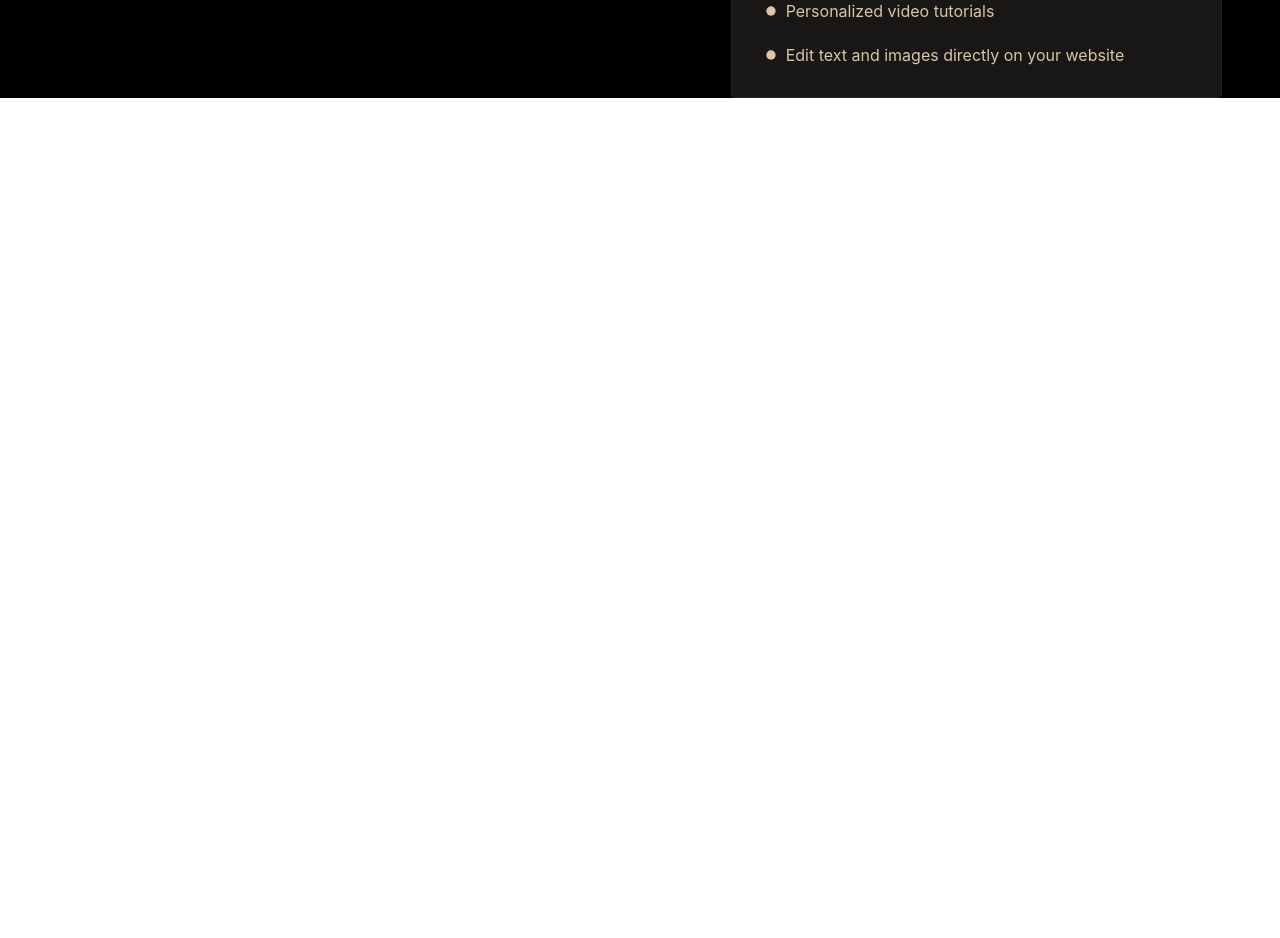
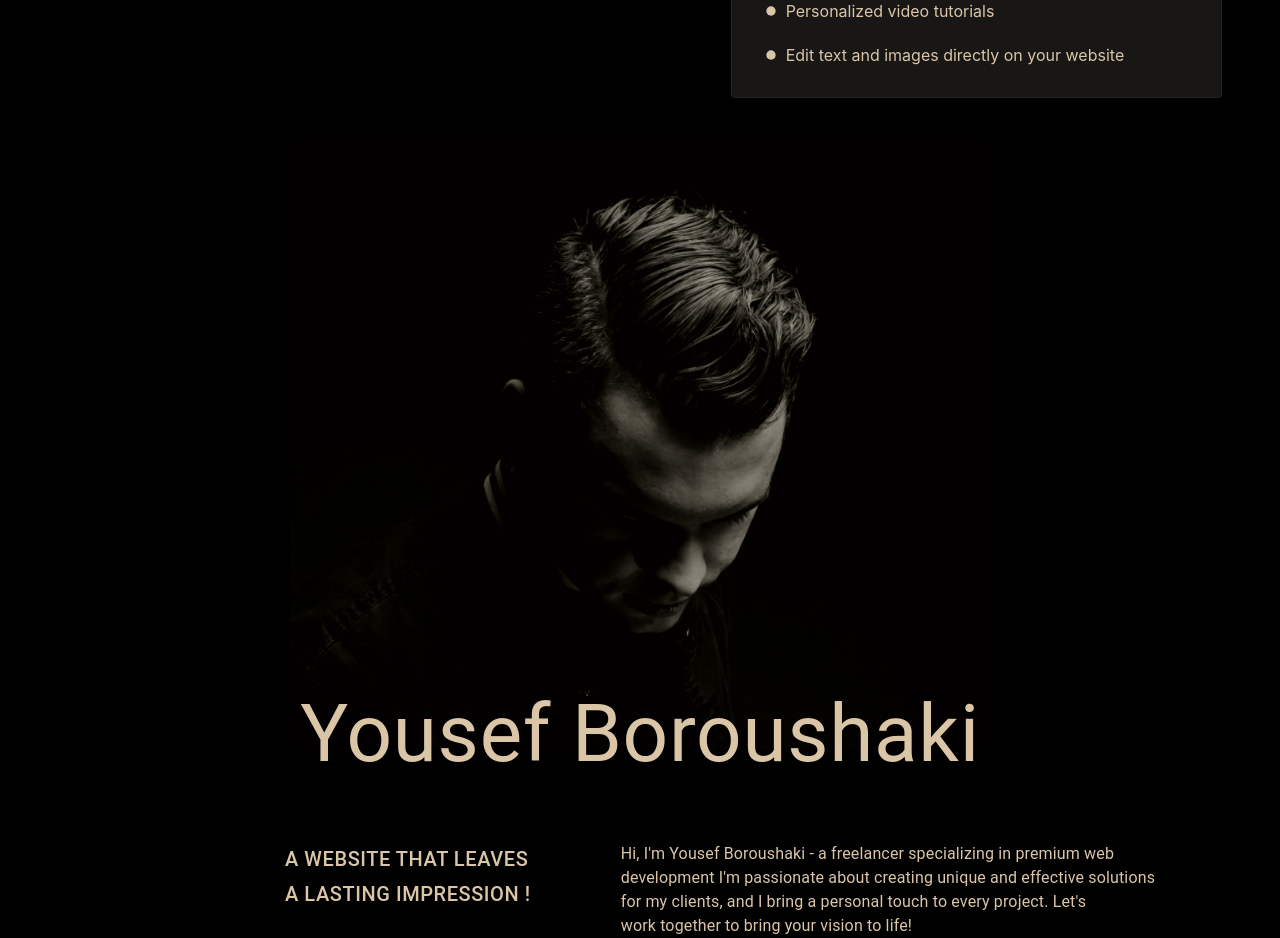
Before and after one commit to Sajjadmoghadam/portfolio, a React (Create React App) app: page / in a window 1280 px wide. Shown: the part 6040-6978 px from the top of the page. Before the commit the page ends 6138 px from the top, so only its background shows below. Built offline with nearby package versions, Linux system fonts and the light colour scheme.

Commit message:
home page completed

```diff
--- a/src/pages/About/index.jsx
+++ b/src/pages/About/index.jsx
@@ -15,6 +15,7 @@ export default function About() {
           backgroundColor: "#000000	",
           flexDirection: "column",
           overflow: "hidden",
+          pt:'200px'
         }}
       >
         <Stack
@@ -27,8 +28,8 @@ export default function About() {
             justifyContent: "space-around",
           }}
         >
-          <Box sx={{ width: "40%", height: "590px" }}>
-            <img width="100%" height="60%" src="assets/aboutimg1.jfif" />
+          <Box sx={{ width: "30%", height: "590px", position:'fixed', top:100, left:0 }}>
+            <img width="100%" height="60%" src="assets/aboutimg1.jfif" alt="img" />
           </Box>
           <Box sx={{ width: "70%", height: "350px" }}>
             <Typography variant="h3" color="#DAC5A7">
--- a/src/pages/Home/index.jsx
+++ b/src/pages/Home/index.jsx
@@ -4,7 +4,6 @@ import ArrowOutwardIcon from "@mui/icons-material/ArrowOutward";
 import FiberManualRecordIcon from "@mui/icons-material/FiberManualRecord";
 import ArrowDownwardIcon from "@mui/icons-material/ArrowDownward";
 import Divider from "@mui/material/Divider";
-import Chip from "@mui/material/Chip";
 import { styled } from "@mui/material/styles";
 
 const Root = styled("div")(({ theme }) => ({
@@ -829,6 +828,37 @@ export default function Home() {
             </Box>
           </Stack>
         </Box>
+        <Box
+          sx={{
+            backgroundImage: "url(assets/homepagePhoto.png)",
+            width: "100%",
+            height: "100vh",
+            backgroundPosition: "top",
+            backgroundSize: "700px",
+            backgroundRepeat: "no-repeat",
+            display: "flex",
+            flexDirection: "column",
+            alignItems: "center",
+            justifyContent: "end",
+            mt: 5,
+          }}
+        >
+          <Typography sx={{color: "#DAC5A7",fontSize:'80px',mb:6}}>Yousef Boroushaki</Typography>
+          <Stack flexDirection={"row"} sx={{gap:'90px', ml:20}}>
+            <Typography sx={{color:'#DAC5A7', fontSize:'20px'}} variant="button">
+              A website that leaves <br />a lasting impression !
+            </Typography>
+            <Box>
+              <Typography  sx={{color:'#DAC5A7'}}>
+                Hi, I'm Yousef Boroushaki - a freelancer specializing in premium web <br />
+                development I'm passionate about creating unique and effective solutions <br/>
+                for my clients, and I bring a personal touch to every project. Let's <br/>
+                work together to bring your vision to life!
+              </Typography>
+              <Stack></Stack>
+            </Box>
+          </Stack>
+        </Box>
       </Box>
     </>
   );
--- a/src/pages/Services/index.jsx
+++ b/src/pages/Services/index.jsx
@@ -9,8 +9,9 @@ export default function Services() {
         sx={{
           width: "100%",
           height: "100%",
-          backgroundColor: "#000000	",
+          backgroundColor: "#000000",
           flexDirection: "column",
+          pt:'200px'
         }}
       >
         <Stack
```
